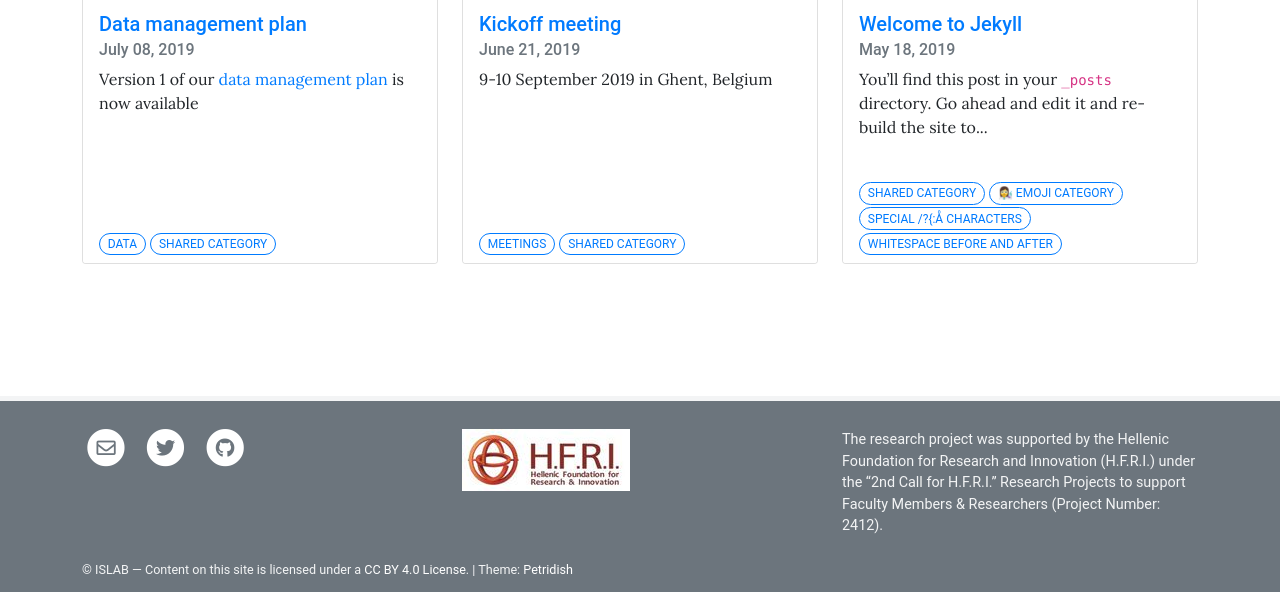
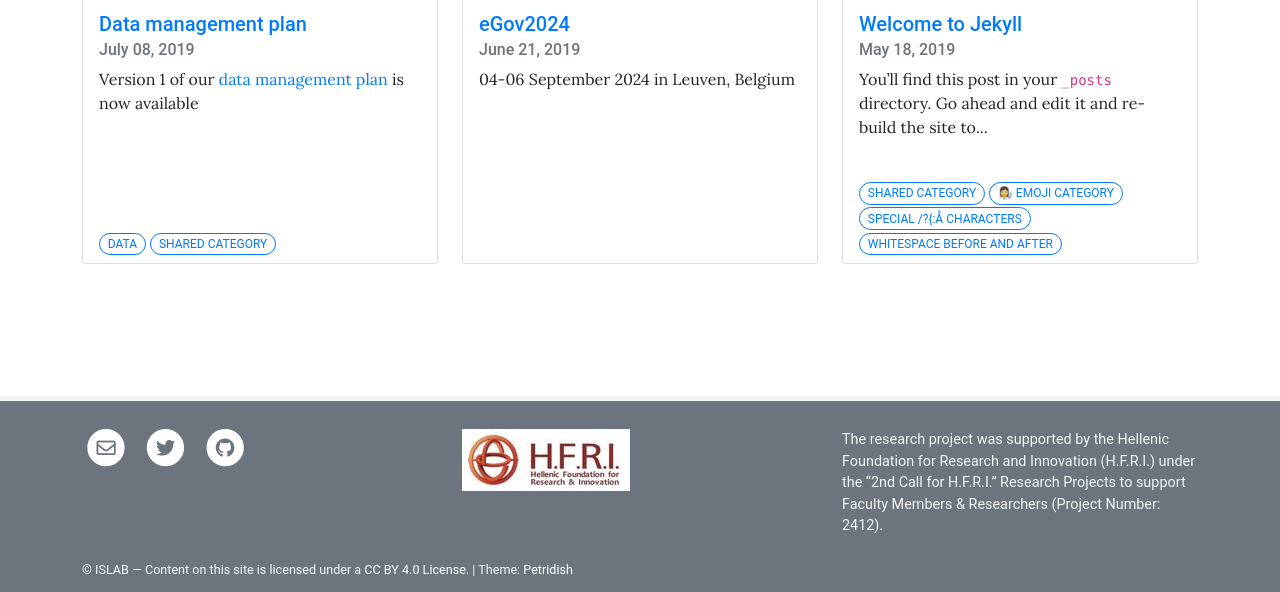
Before and after one commit to AIGOV-elidek/aigov-elidek.github.io, a Jekyll site: the page built from pages/archive.md, in a window 1280 px wide, cut to the strip 507-1099 px from the top of the page. Built offline with Jekyll 4.4.1, drawn with Linux system fonts in a browser that asks for light colours.

Commit message:
Update 2019-06-21-kickoff-meeting.md

```diff
--- a/_posts/2019-06-21-kickoff-meeting.md
+++ b/_posts/2019-06-21-kickoff-meeting.md
@@ -1,9 +1,7 @@
 ---
-title: Kickoff meeting
-description: 9-10 September 2019 in Ghent, Belgium
+title: eGov2024
+description: 04-06 September 2024 in Leuven, Belgium
 background: "https://images.unsplash.com/photo-1558441440-d4111d18d48f?ixid=eyJhcHBfaWQiOjEyMDd9&auto=format&fit=crop&w=1000&q=80"
-author: [Philip J. Fry, Turanga Leela]
-categories: [Meetings, Shared category]
 ---
 
 This post has a portrait background image to test if it still renders nicely.
```
